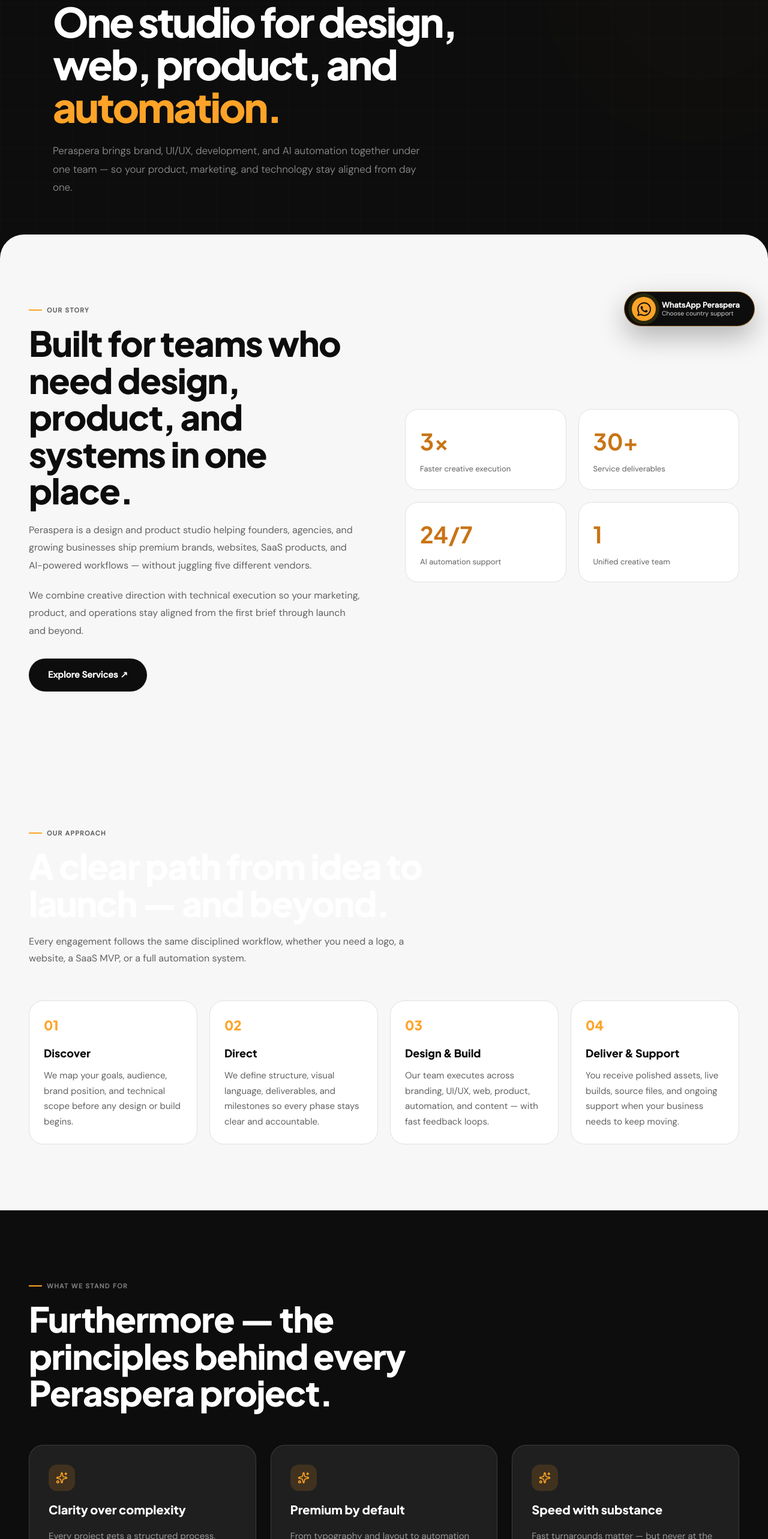
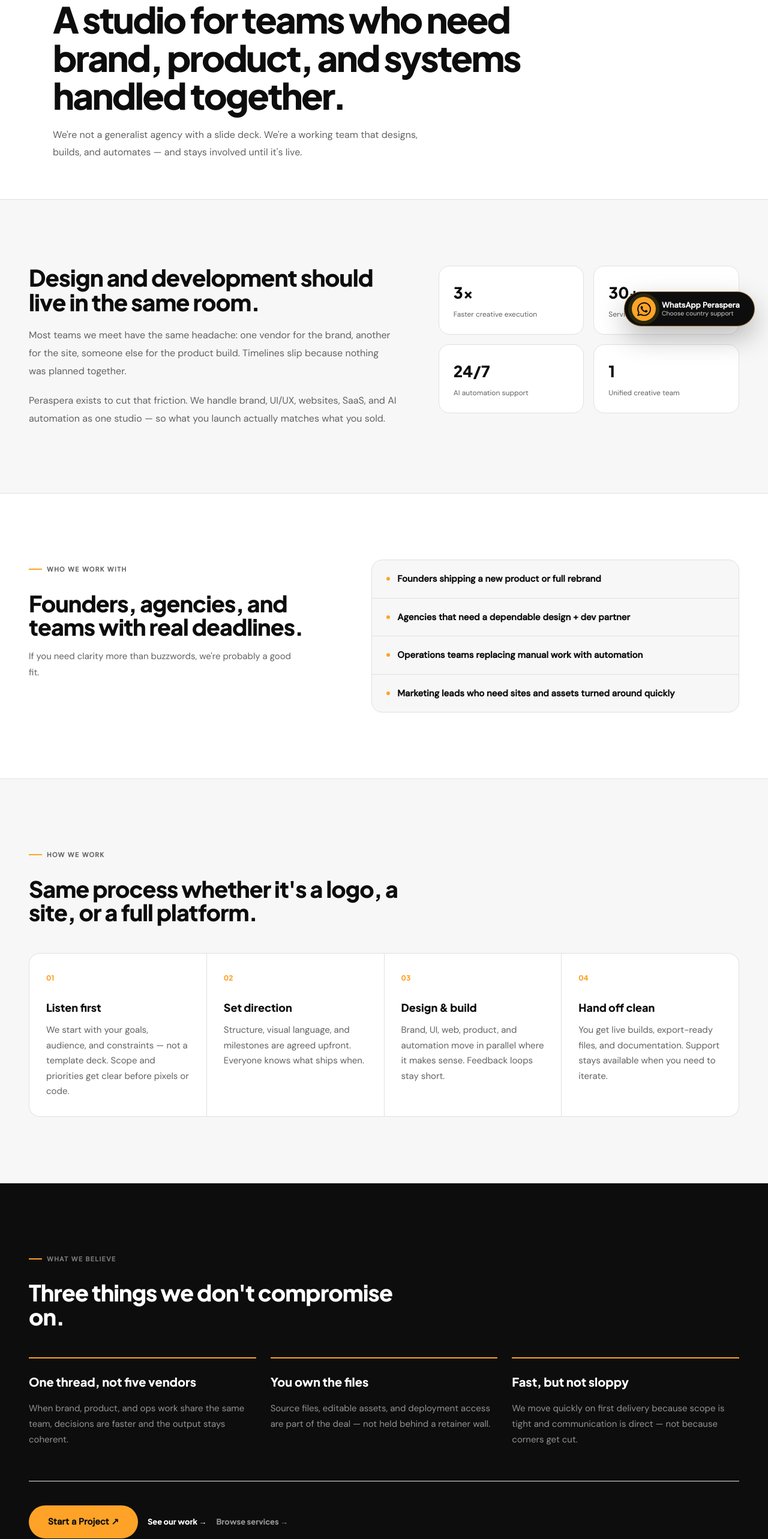
Before and after one commit to MalikSalmanTanveer/Peraspera, a React (Vite) app in the folder Per/: page /about in a window 1280 px wide. Shown: the part 234-2800 px from the top of the page at 60% size. Built offline with nearby package versions, Linux system fonts and the light colour scheme.

Commit message:
Move service badges onto banners and redesign About page.
Overlay category icons on service banner images, and rebuild About with cleaner editorial layout and more direct studio copy.

```diff
--- a/Per/src/data/about.ts
+++ b/Per/src/data/about.ts
@@ -1,52 +1,62 @@
 export const ABOUT_MISSION = {
-  title: 'Built for teams who need design, product, and systems in one place.',
+  title: 'Design and development should live in the same room.',
   paragraphs: [
-    'Peraspera is a design and product studio helping founders, agencies, and growing businesses ship premium brands, websites, SaaS products, and AI-powered workflows — without juggling five different vendors.',
-    'We combine creative direction with technical execution so your marketing, product, and operations stay aligned from the first brief through launch and beyond.',
+    'Most teams we meet have the same headache: one vendor for the brand, another for the site, someone else for the product build. Timelines slip because nothing was planned together.',
+    'Peraspera exists to cut that friction. We handle brand, UI/UX, websites, SaaS, and AI automation as one studio — so what you launch actually matches what you sold.',
   ],
 } as const;
+
+export const ABOUT_WHO_WE_WORK_WITH = [
+  'Founders shipping a new product or full rebrand',
+  'Agencies that need a dependable design + dev partner',
+  'Operations teams replacing manual work with automation',
+  'Marketing leads who need sites and assets turned around quickly',
+] as const;
 
 export const ABOUT_APPROACH = [
   {
     step: '01',
-    title: 'Discover',
+    title: 'Listen first',
     description:
-      'We map your goals, audience, brand position, and technical scope before any design or build begins.',
+      'We start with your goals, audience, and constraints — not a template deck. Scope and priorities get clear before pixels or code.',
   },
   {
     step: '02',
-    title: 'Direct',
+    title: 'Set direction',
     description:
-      'We define structure, visual language, deliverables, and milestones so every phase stays clear and accountable.',
+      'Structure, visual language, and milestones are agreed upfront. Everyone knows what ships when.',
   },
   {
     step: '03',
-    title: 'Design & Build',
+    title: 'Design & build',
     description:
-      'Our team executes across branding, UI/UX, web, product, automation, and content — with fast feedback loops.',
+      'Brand, UI, web, product, and automation move in parallel where it makes sense. Feedback loops stay short.',
   },
   {
     step: '04',
-    title: 'Deliver & Support',
+    title: 'Hand off clean',
     description:
-      'You receive polished assets, live builds, source files, and ongoing support when your business needs to keep moving.',
+      'You get live builds, export-ready files, and documentation. Support stays available when you need to iterate.',
   },
 ] as const;
 
-export const ABOUT_VALUES = [
+export const ABOUT_BELIEFS = [
   {
-    title: 'Clarity over complexity',
+    title: 'One thread, not five vendors',
     description:
-      'Every project gets a structured process, transparent communication, and deliverables you can actually use.',
+      'When brand, product, and ops work share the same team, decisions are faster and the output stays coherent.',
   },
   {
-    title: 'Premium by default',
+    title: 'You own the files',
     description:
-      'From typography and layout to automation logic, we treat every touchpoint like it represents your brand on its best day.',
+      'Source files, editable assets, and deployment access are part of the deal — not held behind a retainer wall.',
   },
   {
-    title: 'Speed with substance',
+    title: 'Fast, but not sloppy',
     description:
-      'Fast turnarounds matter — but never at the cost of strategy, polish, or long-term scalability.',
+      'We move quickly on first delivery because scope is tight and communication is direct — not because corners get cut.',
   },
 ] as const;
+
+/** @deprecated Use ABOUT_BELIEFS */
+export const ABOUT_VALUES = ABOUT_BELIEFS;
--- a/Per/src/pages/AboutPage.tsx
+++ b/Per/src/pages/AboutPage.tsx
@@ -1,69 +1,63 @@
-import { motion } from 'framer-motion';
+import { Link } from 'react-router-dom';
 import { WHY_STATS } from '../data/content';
-import { ABOUT_APPROACH, ABOUT_MISSION, ABOUT_VALUES } from '../data/about';
+import {
+  ABOUT_APPROACH,
+  ABOUT_BELIEFS,
+  ABOUT_MISSION,
+  ABOUT_WHO_WE_WORK_WITH,
+} from '../data/about';
+import { BRAND } from '../data/site';
 import { Button } from '../components/Button';
 import { Container } from '../components/Container';
 import { CountUp } from '../components/CountUp';
 import { Reveal } from '../components/Reveal';
 import { PageBreadcrumb } from '../components/PageBreadcrumb';
-import { AppIcon } from '../components/AppIcon';
 
 export function AboutPage() {
   return (
-    <div className="bg-ink text-white">
-      <section className="relative overflow-hidden pt-[72px]">
-        <div className="hero-grid-bg absolute inset-0 opacity-40" aria-hidden="true" />
-        <motion.div
-          className="pointer-events-none absolute -right-24 top-0 h-[420px] w-[420px] rounded-full bg-accent/15 blur-[120px]"
-          animate={{ scale: [1, 1.08, 1], opacity: [0.12, 0.2, 0.12] }}
-          transition={{ duration: 8, repeat: Infinity, ease: 'easeInOut' }}
-          aria-hidden="true"
-        />
-        <Container className="relative z-[1] px-nav-x py-12 md:py-16 max-md:px-nav-x-mobile">
+    <div className="bg-paper text-ink">
+      <section className="border-b border-border bg-white pt-[72px]">
+        <Container className="px-nav-x py-12 md:py-16 max-md:px-nav-x-mobile">
           <Reveal>
-            <PageBreadcrumb current="About" />
-            <span className="section-label section-label-light">About Peraspera</span>
-            <h1 className="mt-4 max-w-[820px] font-display text-[clamp(2.5rem,5.5vw,4.25rem)] font-extrabold leading-[1.04] tracking-tighter">
-              One studio for design, web, product, and{' '}
-              <em className="not-italic text-accent">automation.</em>
+            <PageBreadcrumb current="About" light />
+            <span className="section-label">About {BRAND.name}</span>
+            <h1 className="mt-4 max-w-[780px] font-display text-[clamp(2.35rem,5vw,3.75rem)] font-extrabold leading-[1.06] tracking-tighter">
+              A studio for teams who need brand, product, and systems handled together.
             </h1>
-            <p className="mt-6 max-w-[620px] text-lg font-light leading-body-xl text-overlay-white-55">
-              Peraspera brings brand, UI/UX, development, and AI automation together under one team
-              — so your product, marketing, and technology stay aligned from day one.
+            <p className="mt-5 max-w-[620px] text-md-plus leading-body-xl text-muted">
+              We&apos;re not a generalist agency with a slide deck. We&apos;re a working team that
+              designs, builds, and automates — and stays involved until it&apos;s live.
             </p>
           </Reveal>
         </Container>
       </section>
 
-      <section className="rounded-t-[2rem] bg-paper py-section-y px-nav-x text-ink max-md:py-section-y-mobile max-md:px-nav-x-mobile md:rounded-t-[2.5rem]">
+      <section className="border-b border-border bg-paper py-section-y px-nav-x max-md:py-section-y-mobile max-md:px-nav-x-mobile">
         <Container>
-          <div className="grid grid-cols-1 items-center gap-gap-xl xl:grid-cols-2">
+          <div className="grid grid-cols-1 items-start gap-gap-xl xl:grid-cols-[1.1fr_0.9fr]">
             <Reveal>
-              <span className="section-label">Our Story</span>
-              <h2 className="section-heading">{ABOUT_MISSION.title}</h2>
+              <h2 className="font-display text-[clamp(1.75rem,3vw,2.5rem)] font-extrabold leading-snug tracking-snug">
+                {ABOUT_MISSION.title}
+              </h2>
               {ABOUT_MISSION.paragraphs.map((paragraph) => (
-                <p key={paragraph.slice(0, 32)} className="mt-5 text-muted leading-body-2xl">
+                <p key={paragraph.slice(0, 40)} className="mt-5 text-muted leading-body-2xl">
                   {paragraph}
                 </p>
               ))}
-              <div className="mt-8">
-                <Button variant="dark" href="/services">
-                  Explore Services ↗
-                </Button>
-              </div>
             </Reveal>
 
-            <Reveal delay={0.08}>
-              <div className="grid grid-cols-2 gap-5">
-                {WHY_STATS.map((stat, i) => (
-                  <Reveal key={stat.label} delay={i * 0.08}>
-                    <div className="rounded-5xl border border-border bg-white p-6 transition-all duration-card hover:-translate-y-1 hover:shadow-card-hover">
-                    <strong className="block font-display text-5xl text-accent-gold md:text-6xl">
+            <Reveal delay={0.06}>
+              <div className="grid grid-cols-2 gap-4">
+                {WHY_STATS.map((stat) => (
+                  <div
+                    key={stat.label}
+                    className="rounded-3xl border border-border bg-white p-5 md:p-6"
+                  >
+                    <strong className="block font-display text-4xl font-extrabold text-ink md:text-5xl">
                       <CountUp value={stat.value} duration={1600} />
                     </strong>
-                    <span className="mt-2 block text-sm-plus text-muted">{stat.label}</span>
-                    </div>
-                  </Reveal>
+                    <span className="mt-2 block text-sm text-muted">{stat.label}</span>
+                  </div>
                 ))}
               </div>
             </Reveal>
@@ -71,26 +65,52 @@ export function AboutPage() {
         </Container>
       </section>
 
-      <section className="bg-paper py-section-y px-nav-x max-md:py-section-y-mobile max-md:px-nav-x-mobile">
+      <section className="border-b border-border bg-white py-section-y px-nav-x max-md:py-section-y-mobile max-md:px-nav-x-mobile">
+        <Container>
+          <div className="grid grid-cols-1 gap-gap-xl lg:grid-cols-[0.9fr_1.1fr]">
+            <Reveal>
+              <span className="section-label">Who we work with</span>
+              <h2 className="mt-3 font-display text-[clamp(1.75rem,3vw,2.35rem)] font-extrabold leading-snug tracking-snug">
+                Founders, agencies, and teams with real deadlines.
+              </h2>
+              <p className="mt-4 max-w-md text-md leading-body-lg text-muted">
+                If you need clarity more than buzzwords, we&apos;re probably a good fit.
+              </p>
+            </Reveal>
+
+            <Reveal delay={0.05}>
+              <ul className="divide-y divide-border rounded-3xl border border-border bg-paper">
+                {ABOUT_WHO_WE_WORK_WITH.map((item) => (
+                  <li
+                    key={item}
+                    className="flex items-start gap-3 px-5 py-4 text-md font-semibold text-ink md:px-6 md:py-5"
+                  >
+                    <span className="mt-2 h-1.5 w-1.5 shrink-0 rounded-full bg-accent" aria-hidden="true" />
+                    {item}
+                  </li>
+                ))}
+              </ul>
+            </Reveal>
+          </div>
+        </Container>
+      </section>
+
+      <section className="border-b border-border bg-paper py-section-y px-nav-x max-md:py-section-y-mobile max-md:px-nav-x-mobile">
         <Container>
           <Reveal>
-            <span className="section-label">Our Approach</span>
-            <h2 className="section-heading max-w-[720px]">
-              A clear path from idea to launch — and beyond.
+            <span className="section-label">How we work</span>
+            <h2 className="mt-3 max-w-[640px] font-display text-[clamp(1.75rem,3vw,2.35rem)] font-extrabold leading-snug tracking-snug">
+              Same process whether it&apos;s a logo, a site, or a full platform.
             </h2>
-            <p className="mt-5 max-w-[640px] text-md-plus leading-body-lg text-muted">
-              Every engagement follows the same disciplined workflow, whether you need a logo, a
-              website, a SaaS MVP, or a full automation system.
-            </p>
           </Reveal>
 
-          <div className="mt-14 grid grid-cols-1 gap-5 md:grid-cols-2 xl:grid-cols-4">
+          <div className="mt-12 grid grid-cols-1 gap-px overflow-hidden rounded-3xl border border-border bg-border md:grid-cols-2 xl:grid-cols-4">
             {ABOUT_APPROACH.map((step, i) => (
-              <Reveal key={step.step} delay={i * 0.06}>
-                <article className="group h-full rounded-6xl border border-border bg-white p-6 transition-all duration-card hover:-translate-y-1 hover:border-accent/40 hover:shadow-card-hover">
-                <span className="font-display text-3xl font-extrabold text-accent">{step.step}</span>
-                <h3 className="mt-4 font-display text-xl font-extrabold text-ink">{step.title}</h3>
-                <p className="mt-3 text-sm leading-body text-muted md:text-md">{step.description}</p>
+              <Reveal key={step.step} delay={i * 0.04}>
+                <article className="h-full bg-white p-6 md:p-7">
+                  <span className="font-display text-sm font-extrabold text-accent">{step.step}</span>
+                  <h3 className="mt-6 font-display text-xl font-extrabold text-ink">{step.title}</h3>
+                  <p className="mt-3 text-sm leading-body text-muted md:text-md">{step.description}</p>
                 </article>
               </Reveal>
             ))}
@@ -101,36 +121,44 @@ export function AboutPage() {
       <section className="bg-ink py-section-y px-nav-x text-white max-md:py-section-y-mobile max-md:px-nav-x-mobile">
         <Container>
           <Reveal>
-            <span className="section-label section-label-light">What We Stand For</span>
-            <h2 className="section-heading text-white max-w-[760px]">
-              Furthermore — the principles behind every Peraspera project.
+            <span className="section-label section-label-light">What we believe</span>
+            <h2 className="mt-3 max-w-[640px] font-display text-[clamp(1.75rem,3vw,2.35rem)] font-extrabold leading-snug tracking-snug text-white">
+              Three things we don&apos;t compromise on.
             </h2>
           </Reveal>
 
-          <div className="mt-14 grid grid-cols-1 gap-6 lg:grid-cols-3">
-            {ABOUT_VALUES.map((value, i) => (
-              <Reveal key={value.title} delay={i * 0.06}>
-                <article className="h-full rounded-6xl border border-overlay-white-12 bg-overlay-white-08 p-8">
-                <div className="mb-4 flex h-11 w-11 items-center justify-center rounded-xl bg-accent/15">
-                  <AppIcon name="Sparkles" className="h-5 w-5 text-accent" />
-                </div>
-                <h3 className="font-display text-2xl font-extrabold">{value.title}</h3>
-                <p className="mt-4 text-sm leading-body-lg text-overlay-white-55 md:text-md">
-                  {value.description}
-                </p>
+          <div className="mt-12 grid grid-cols-1 gap-6 lg:grid-cols-3">
+            {ABOUT_BELIEFS.map((belief, i) => (
+              <Reveal key={belief.title} delay={i * 0.05}>
+                <article className="h-full border-t-2 border-accent pt-6">
+                  <h3 className="font-display text-xl font-extrabold text-white md:text-2xl">
+                    {belief.title}
+                  </h3>
+                  <p className="mt-4 text-sm leading-body-lg text-overlay-white-55 md:text-md">
+                    {belief.description}
+                  </p>
                 </article>
               </Reveal>
             ))}
           </div>
 
           <Reveal>
-            <div className="mt-16 flex flex-wrap gap-4">
+            <div className="mt-14 flex flex-wrap items-center gap-4 border-t border-overlay-white-10 pt-10">
               <Button variant="yellow" href="/#contact">
                 Start a Project ↗
               </Button>
-              <Button variant="light" href="/portfolio">
-                View Portfolio
-              </Button>
+              <Link
+                to="/portfolio"
+                className="font-display text-sm-plus font-extrabold text-white transition-colors hover:text-accent"
+              >
+                See our work →
+              </Link>
+              <Link
+                to="/services"
+                className="font-display text-sm-plus font-extrabold text-overlay-white-55 transition-colors hover:text-white"
+              >
+                Browse services →
+              </Link>
             </div>
           </Reveal>
         </Container>
```
Also changed, not shown: Per/src/components/PageBreadcrumb.tsx (+8 -4 lines), Per/src/components/ServiceCategoryMeta.tsx (+19 -0 lines), Per/src/pages/ServicesPage.tsx (+7 -3 lines).
